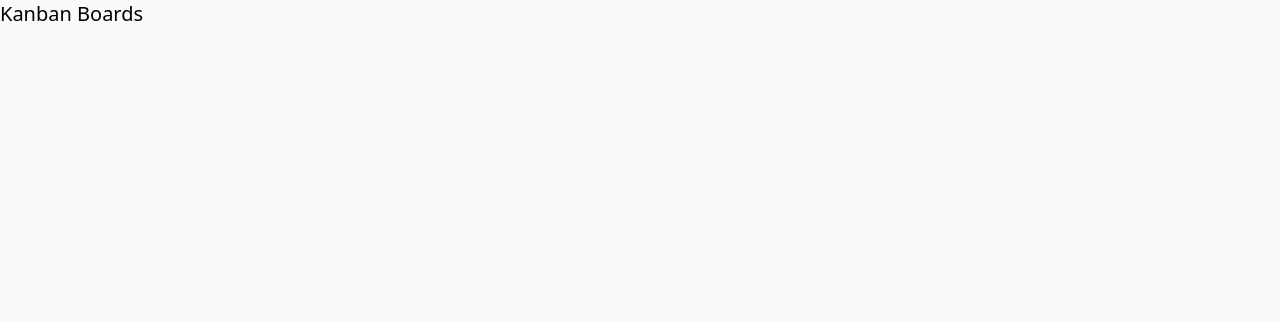
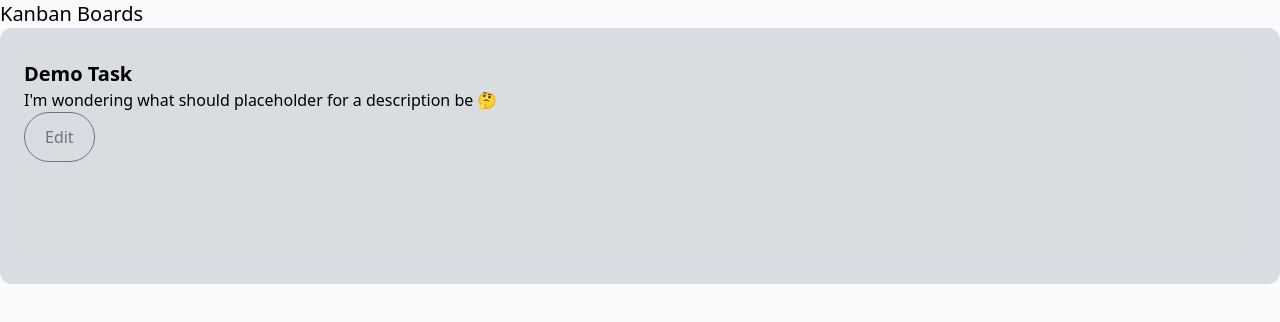
Before and after one commit to vlaier/Kanban-Boards, a Next.js app: page / in a window 1280 px wide. Shown: the top 322 px of the page. Built offline with nearby package versions, Linux system fonts and the light colour scheme.

Commit message:
feat: add TaskCard

```diff
--- /dev/null
+++ b/src/components/cards/index.d.ts
@@ -0,0 +1,6 @@
+export interface ITaskCard {
+  id: number;
+  title: string;
+  stage: 'toDo' | 'inProgress' | 'done';
+  description?: string;
+}
--- /dev/null
+++ b/src/components/cards/taskcard/TaskCard.mocks.ts
@@ -0,0 +1,12 @@
+import { ITaskCard } from '..';
+
+const base: ITaskCard = {
+  id: 24,
+  title: 'Demo Task',
+  stage: 'toDo',
+  description: "I'm wondering what should placeholder for a description be 🤔",
+};
+
+export const mockTaskCardProps = {
+  base,
+};
--- /dev/null
+++ b/src/components/cards/taskcard/TaskCard.tsx
@@ -0,0 +1,28 @@
+import { useState } from 'react';
+import { ITaskCard } from '..';
+const TaskCard: React.FC<ITaskCard> = (props) => {
+  const { title, description = '' } = { ...props };
+  const [isEdited, setIsEdited] = useState(false);
+
+  return (
+    <div className="bg-gray-300/80 dark:bg-slate-500/80 backdrop-blur h-64 rounded-xl py-8 px-6">
+      <h2 className="text-xl font-bold">{title}</h2>
+      <div>
+        {isEdited ? (
+          <input type="text" value={description} />
+        ) : (
+          <p>{description}</p>
+        )}
+      </div>
+
+      <button
+        className="py-3 px-5 border-gray-500 text-gray-500 border rounded-full hover:border-gray-400 hover:text-gray-400"
+        onClick={() => setIsEdited((prevValue) => !prevValue)}
+      >
+        Edit
+      </button>
+    </div>
+  );
+};
+
+export default TaskCard;
--- a/src/pages/index.tsx
+++ b/src/pages/index.tsx
@@ -1,5 +1,6 @@
+import TaskCard from '@/components/cards/taskcard/TaskCard';
+import { mockTaskCardProps } from '@/components/cards/taskcard/TaskCard.mocks';
 import Head from 'next/head';
-
 export default function Home() {
   return (
     <>
@@ -11,6 +12,7 @@ export default function Home() {
       </Head>
       <main className="min-h-screen bg-gray-50 dark:bg-slate-700">
         <h1 className="text-xl">Kanban Boards</h1>
+        <TaskCard {...mockTaskCardProps.base} />
       </main>
     </>
   );
```
